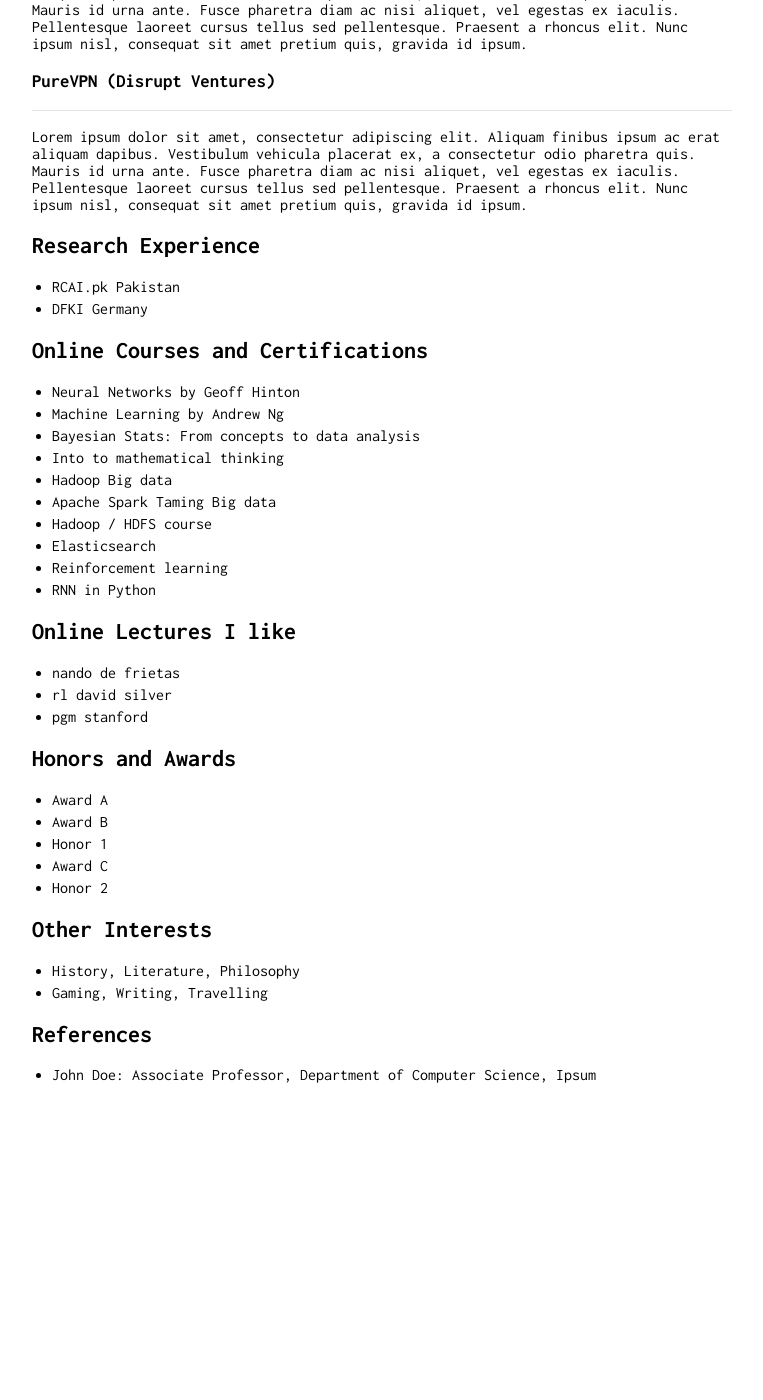
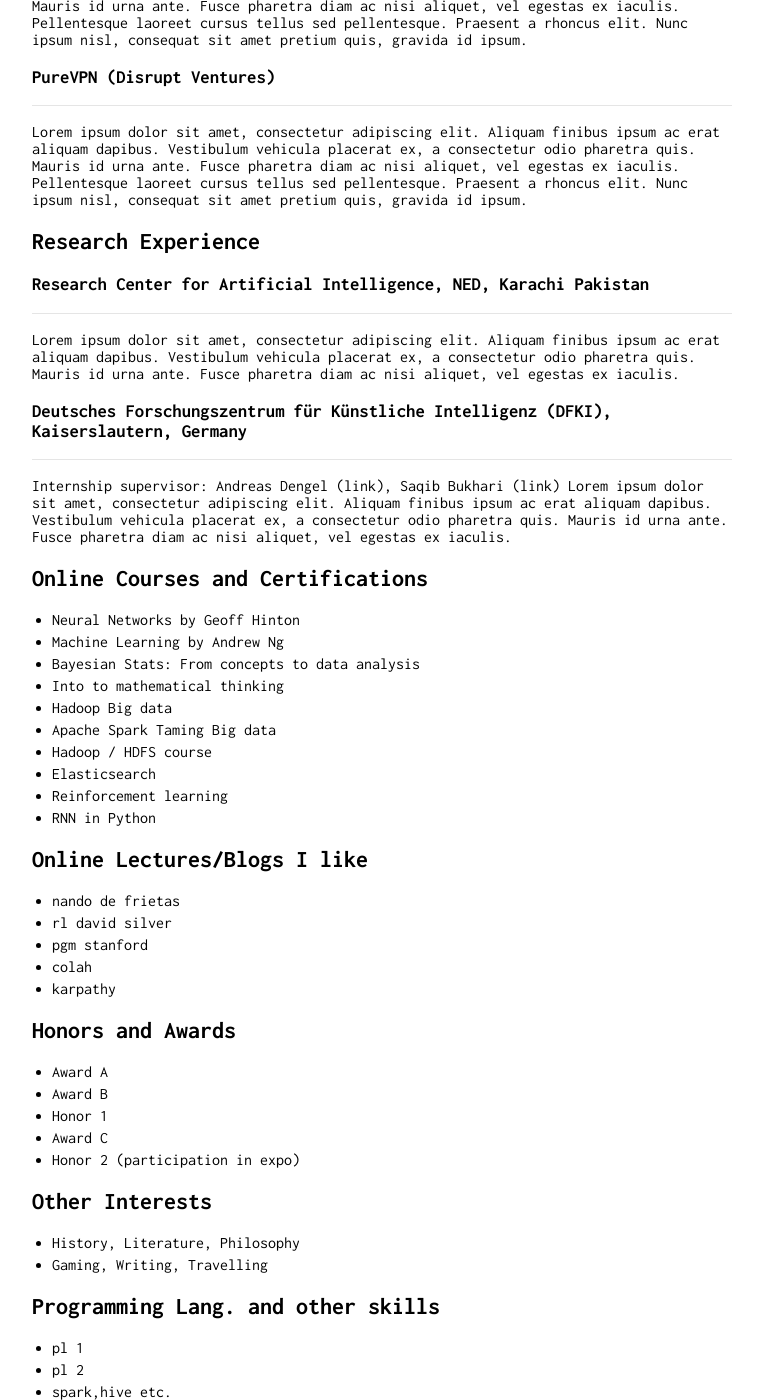
Before and after one commit to muhammadyaseen/muhammadyaseen.github.io, a Jekyll site: the page built from index.md, in a window 1280 px wide and 1400 px high, scrolled down 1407 px. Shown: the whole window, without its empty margins (258-1021 px from the left). Built offline with Jekyll 4.4.1, drawn with Linux system fonts in a browser that asks for light colours; our own code applies the rules of GitHub Pages for plain Markdown files; before the commit the page ends 2490 px from its top, so only the background shows below that; some of the changed text lies outside the part shown.

Commit message:
added new sections

```diff
--- a/index.md
+++ b/index.md
@@ -1,15 +1,13 @@
 ---
 layout: default
 ---
+## Page Under development
 
 ## About Me
 
-<!--<img class="profile-picture" src="sherlock.jpg">-->
 <img class="profile-picture" src="yaseen.jpg">
 
 Hi! I am Muhammad Yaseen, currently working as Machine Learning Engineer for PureVPN. I hold a B.E. in Computer and Information Systems from NED University, Karachi.
-
-This is a jekyll based resume template. You can find the full source code on [GitHub](https://github.com/bk2dcradle/researcher)
 
 ## Research Interest
 
@@ -69,8 +67,16 @@ Pellentesque laoreet cursus tellus sed pellentesque. Praesent a rhoncus elit. Nu
 
 ## Research Experience
 
-* RCAI.pk Pakistan
-* DFKI Germany
+### Research Center for Artificial Intelligence, NED, Karachi Pakistan
+
+---
+Lorem ipsum dolor sit amet, consectetur adipiscing elit. Aliquam finibus ipsum ac erat aliquam dapibus. Vestibulum vehicula placerat ex, a consectetur odio pharetra quis. Mauris id urna ante. Fusce pharetra diam ac nisi aliquet, vel egestas ex iaculis.
+
+### Deutsches Forschungszentrum für Künstliche Intelligenz (DFKI), Kaiserslautern, Germany
+
+---
+Internship supervisor: Andreas Dengel (link), Saqib Bukhari (link)
+Lorem ipsum dolor sit amet, consectetur adipiscing elit. Aliquam finibus ipsum ac erat aliquam dapibus. Vestibulum vehicula placerat ex, a consectetur odio pharetra quis. Mauris id urna ante. Fusce pharetra diam ac nisi aliquet, vel egestas ex iaculis.
 
 ## Online Courses and Certifications
 
@@ -85,11 +91,13 @@ Pellentesque laoreet cursus tellus sed pellentesque. Praesent a rhoncus elit. Nu
 * Reinforcement learning
 * RNN in Python
 
-## Online Lectures I like
+## Online Lectures/Blogs I like
 
 * nando de frietas
 * rl david silver
 * pgm stanford
+* colah
+* karpathy
 
 ## Honors and Awards
 
@@ -98,12 +106,15 @@ Pellentesque laoreet cursus tellus sed pellentesque. Praesent a rhoncus elit. Nu
 * Honor 1
 * Award C
 * Honor 2
+(participation in expo)
 
 ## Other Interests
 
 * History, Literature, Philosophy
 * Gaming, Writing, Travelling
 
-## References
+## Programming Lang. and other skills
 
-* John Doe: Associate Professor, Department of Computer Science, Ipsum
+* pl 1
+* pl 2
+* spark,hive etc.
```
Also changed, not shown: 1 other file.
